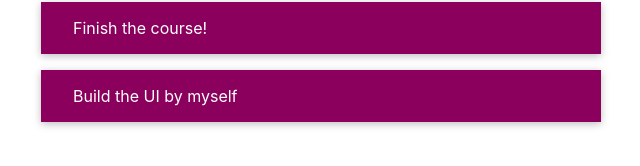
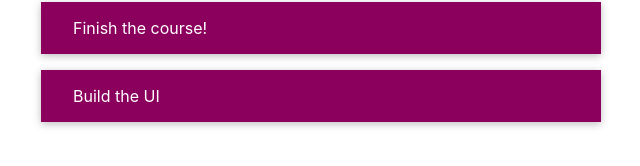
Before and after one commit to meenphilip/CourseGoal, a React (Create React App) app: page / in a window 1280 px wide. Shown: the part 334-500 px from the top of the page, without its empty margins (319-959 px from the left). Built offline with nearby package versions, Linux system fonts and the light colour scheme.

Commit message:
Lift the state from CourseInput to App.

```diff
--- a/src/App.js
+++ b/src/App.js
@@ -1,9 +1,9 @@
+import { useState } from "react";
 import "./App.css";
 import CourseGoalList from "./components/CourseGaol/CourseGoalList/CourseGoalList";
 import CourseInput from "./components/CourseGaol/CourseInput/CourseInput";
 
-function App() {
-  const courseItems = [
+const INITIAL_COURSE_GOALS = [
   {
     id: "g1",
     text: "Do all course exercise!",
@@ -14,17 +14,37 @@ function App() {
   },
   {
     id: "g3",
-      text: "Build the UI by myself",
+    text: "Build the UI",
   },
 ];
+
+function App() {
+  const [courseGoals, setCourseGoals] = useState(INITIAL_COURSE_GOALS);
+
+  // const addGoalHandler = (enteredCourseGoal) => {
+  //   setCourseGoals((prevState) => {
+  //     return [enteredCourseGoal, ...prevState];
+  //   });
+  // };
+
+  const addGoalHandler = (enteredCourseGoal) => {
+    setCourseGoals((prevGoals) => {
+      const updatedGoals = [...prevGoals];
+      updatedGoals.unshift({
+        id: Math.random().toString(),
+        text: enteredCourseGoal,
+      });
+      return updatedGoals;
+    });
+  };
 
   return (
     <div className="App">
       <section id="goal-form">
-        <CourseInput />
+        <CourseInput onSaveCourseGoal={addGoalHandler} />
       </section>
       <section id="goals">
-        <CourseGoalList item={courseItems} />
+        <CourseGoalList item={courseGoals} />
       </section>
     </div>
   );
--- a/src/components/CourseGaol/CourseInput/CourseInput.jsx
+++ b/src/components/CourseGaol/CourseInput/CourseInput.jsx
@@ -2,27 +2,30 @@ import { useState } from "react";
 import Button from "../../UI/Button/Button";
 import "./CourseInput.css";
 
-function CourseInput() {
+function CourseInput(props) {
   const [enteredText, setEnteredText] = useState("");
 
   const addNewCourseGoalHandler = (event) => {
     setEnteredText(event.target.value);
   };
 
-  const onSaveHandler = (event) => {
+  const submitHandler = (event) => {
     event.preventDefault();
 
     // combine the input into an object
-    const courseGoalData = {
-      text: enteredText,
-    };
+    // const courseGoalData = {
+    //   id: Math.random().toString(),
+    //   text: enteredText,
+    // };
 
-    console.log(courseGoalData);
+    // or since it one item just do this and
+    // add an id in the app.js
+    props.onSaveCourseGoal(enteredText);
 
     setEnteredText("");
   };
   return (
-    <form onSubmit={onSaveHandler}>
+    <form onSubmit={submitHandler}>
       <div className="form-control">
         <label>Course Goal</label>
         <input type="text" value={enteredText} onChange={addNewCourseGoalHandler} />
```
Lines whose indentation alone changed are shown as unchanged.
